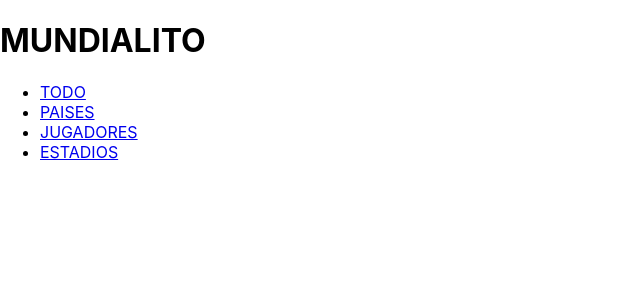
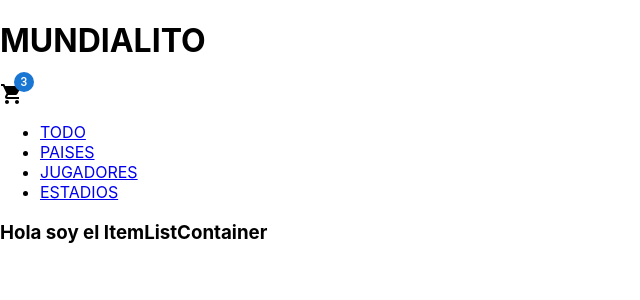
Before and after one commit to Maucopozo/React-Coder, a React (Create React App) app: page / in a window 1280 px wide. Shown: the top 300 px of the page, without its empty margins (0-640 px from the left). Built offline with nearby package versions, Linux system fonts and the light colour scheme.

Commit message:
componentes-1

```diff
--- a/package.json
+++ b/package.json
@@ -3,6 +3,10 @@
   "version": "0.1.0",
   "private": true,
   "dependencies": {
+    "@emotion/react": "^11.10.4",
+    "@emotion/styled": "^11.10.4",
+    "@mui/icons-material": "^5.10.3",
+    "@mui/material": "^5.10.4",
     "@testing-library/jest-dom": "^5.16.5",
     "@testing-library/react": "^13.4.0",
     "@testing-library/user-event": "^13.5.0",
--- a/src/App.js
+++ b/src/App.js
@@ -1,9 +1,11 @@
 import NavBar from "./components/NavBar";
+import ItemListConstainer from "./components/ItemListContainer";
 
 const App = () => {
   return (
   <div>
     < NavBar />
+    <ItemListConstainer greeting = "Hola soy el ItemListContainer"/>
   </div>
   );
 
--- /dev/null
+++ b/src/components/CartWidget.js
@@ -0,0 +1,13 @@
+import { Badge } from "@mui/material";
+import { ShoppingCart } from "@mui/icons-material";
+
+const CartWidget = () => {
+    return (
+<Badge badgeContent={3} color="primary">
+        <ShoppingCart/>
+</Badge>
+
+ );
+}
+
+export default CartWidget;
--- /dev/null
+++ b/src/components/ItemListContainer.js
@@ -0,0 +1,8 @@
+const ItemListConstainer = ({greeting}) =>{
+return (
+<h3>{greeting}</h3>
+);
+
+}
+
+export default ItemListConstainer;
--- a/src/components/NavBar.js
+++ b/src/components/NavBar.js
@@ -1,8 +1,11 @@
+import CartWidget from "./CartWidget";
+
 const NavBar = () => {
   return (
 <header>
     <div>
       <h1>MUNDIALITO</h1>
+      <CartWidget/>
     </div>
     <div>
       <ul>
```
Also changed, not shown: 1 other file (tests, documents, lock files or other folders).
